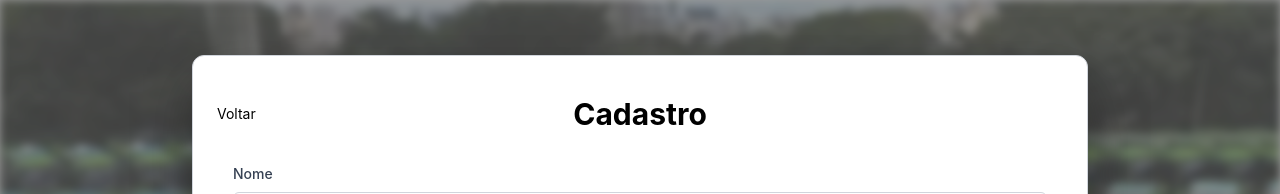
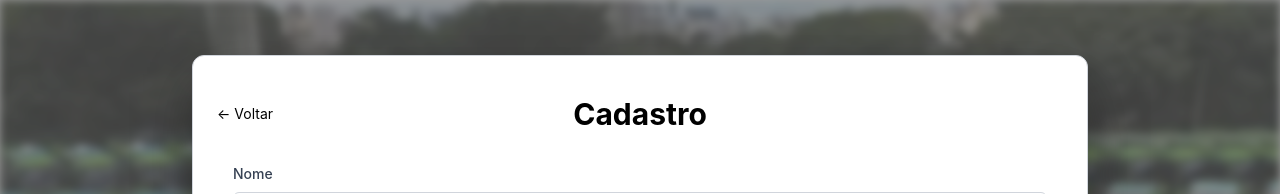
Before and after one commit to Mateus-SR/Busca-Bus-React, a Next.js app in the folder apps/web/: page /cadastro in a window 1280 px wide. Shown: the top 194 px of the page. Built offline with nearby package versions, Linux system fonts and the light colour scheme; no server answers.

Commit message:
fix: adiciona ícone de seta no botão voltar
Co-authored-by: João Pedro <joao95374@gmail.com>

```diff
--- a/apps/web/src/app/(auth)/cadastro/page.js
+++ b/apps/web/src/app/(auth)/cadastro/page.js
@@ -7,7 +7,7 @@ import { useState } from "react";
 import AuthBackground from "@/components/auth/AuthBackground";
 import AuthLinks from "@/components/auth/AuthLinks";
 import { validarEmail, validarSenha } from "@busca-bus/core";
-import { Eye, EyeOff } from "lucide-react";
+import { ArrowLeft, Eye, EyeOff } from "lucide-react";
 
 const LIMITE_NOME = 25;
 
@@ -105,9 +105,10 @@ export default function CadastroPage() {
 
       <Link
         href="/"
-        className="absolute top-12 left-6 text-sm text-black"
+        className="absolute top-12 left-6 inline-flex items-center gap-1 text-sm text-black transition hover:text-red-600"
       >
-        Voltar
+
+        ← Voltar
       </Link>
 
       <form onSubmit={cadastrar}>
--- a/apps/web/src/app/(auth)/login/page.js
+++ b/apps/web/src/app/(auth)/login/page.js
@@ -45,7 +45,12 @@ export default function LoginPage() {
   return (
     <AuthBackground>
       <h1 className="mb-8 text-center text-3xl font-bold text-black">Login</h1>
-      <Link href="/" className="absolute top-12 left-6 text-sm text-black">Voltar</Link>
+      <Link
+        href="/"
+        className="absolute top-12 left-6 z-30 text-sm text-black transition hover:text-red-600"
+      >
+        ← Voltar
+      </Link>
       <Link
         href="/reset-senha"
         className="absolute top-12 right-6 text-sm text-black underline-offset-2 transition hover:text-red-600 hover:underline"
```
